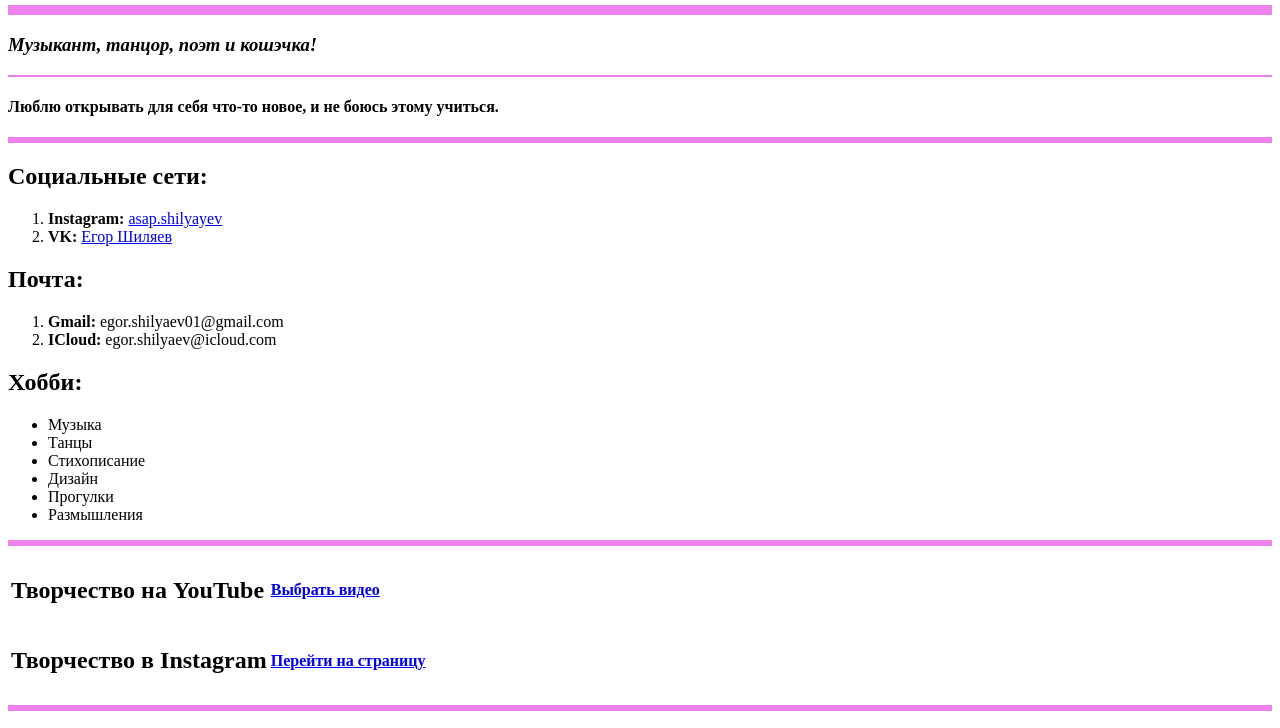
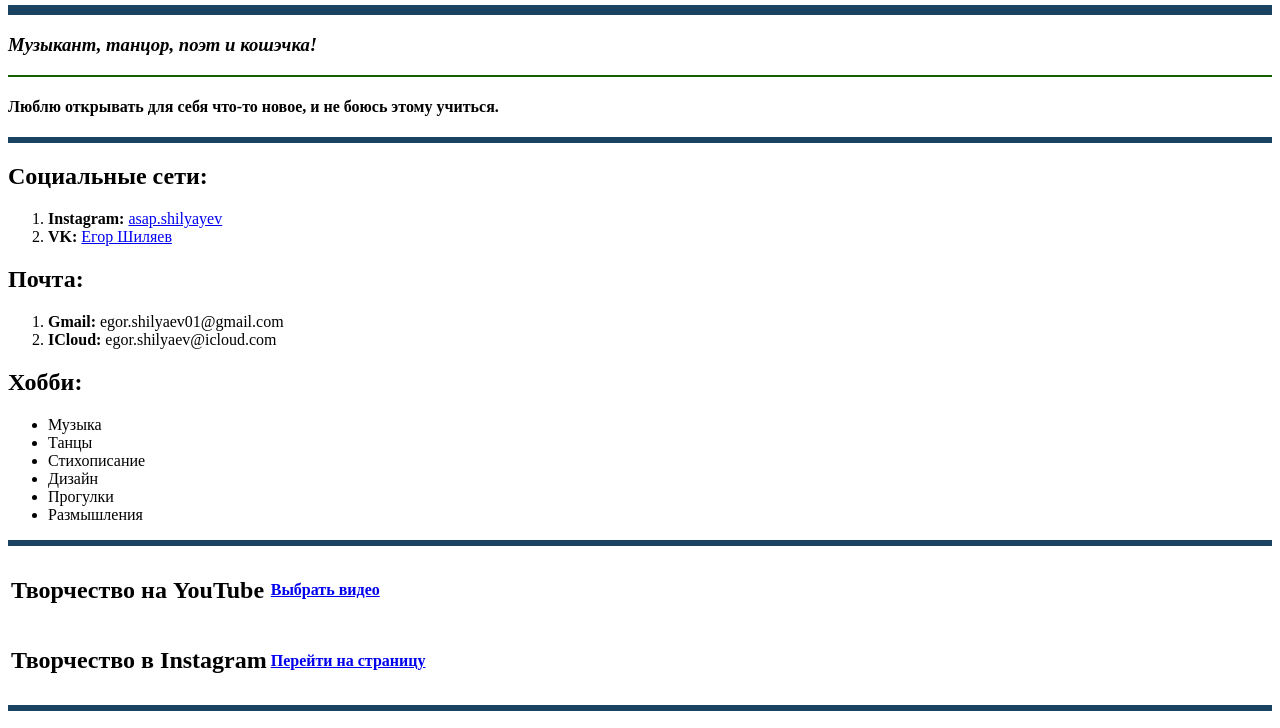
Before and after one commit to JeffJoyfull/CV, a plain HTML site: page index.html in a window 1280 px wide. Shown: the part 343-1071 px from the top of the page. Drawn offline with Linux system fonts and the light colour scheme.

Commit message:
Update index.html

```diff
--- a/index.html
+++ b/index.html
@@ -17,15 +17,15 @@
     </table>
 
 
-    <hr size="10" color="violet">
+    <hr size="10" color="#19-4326">
     <p>
         <h3><em><strong>Музыкант, танцор, поэт и кошэчка!</strong></em></h3>
     </p>
-    <hr size="2" color="violet">
+    <hr size="2" color="#15-6120">
     <p>
         <h4>Люблю открывать для себя что-то новое, и не боюсь этому учиться.</h4>
     </p>
-    <hr size="6" color="violet">
+    <hr size="6" color="#19-4326">
 
 
     <h2>Социальные сети:</h2>
@@ -53,7 +53,7 @@
     </ul>
 
 
-    <hr size="6" color="violet">
+    <hr size="6" color="#19-4326">
     <table>
         <tr>
             <td>
@@ -72,7 +72,7 @@
             </td>
         </tr>
     </table>
-    <hr size="6" color="violet">
+    <hr size="6" color="#19-4326">
 
 
     <h2>Опыт работы</h2>
@@ -101,12 +101,15 @@
     <h2>Связь со мной</h2>
     <form action="/">
         <label for="name">Ваше имя:</label>
+        <br>
         <input type="text" id="name" placeholder="Введите имя">
         <br>
         <label for="email">Ваш Email:</label>
+        <br>
         <input type="email" id="email" placeholder="Введите Email">
         <br>
         <label for="text">Ваше сообщение:</label>
+        <br>
         <textarea id="text" rows="4" cols="30"></textarea>
         <br>
         <input type="submit" value="Отвечааай!">
```
